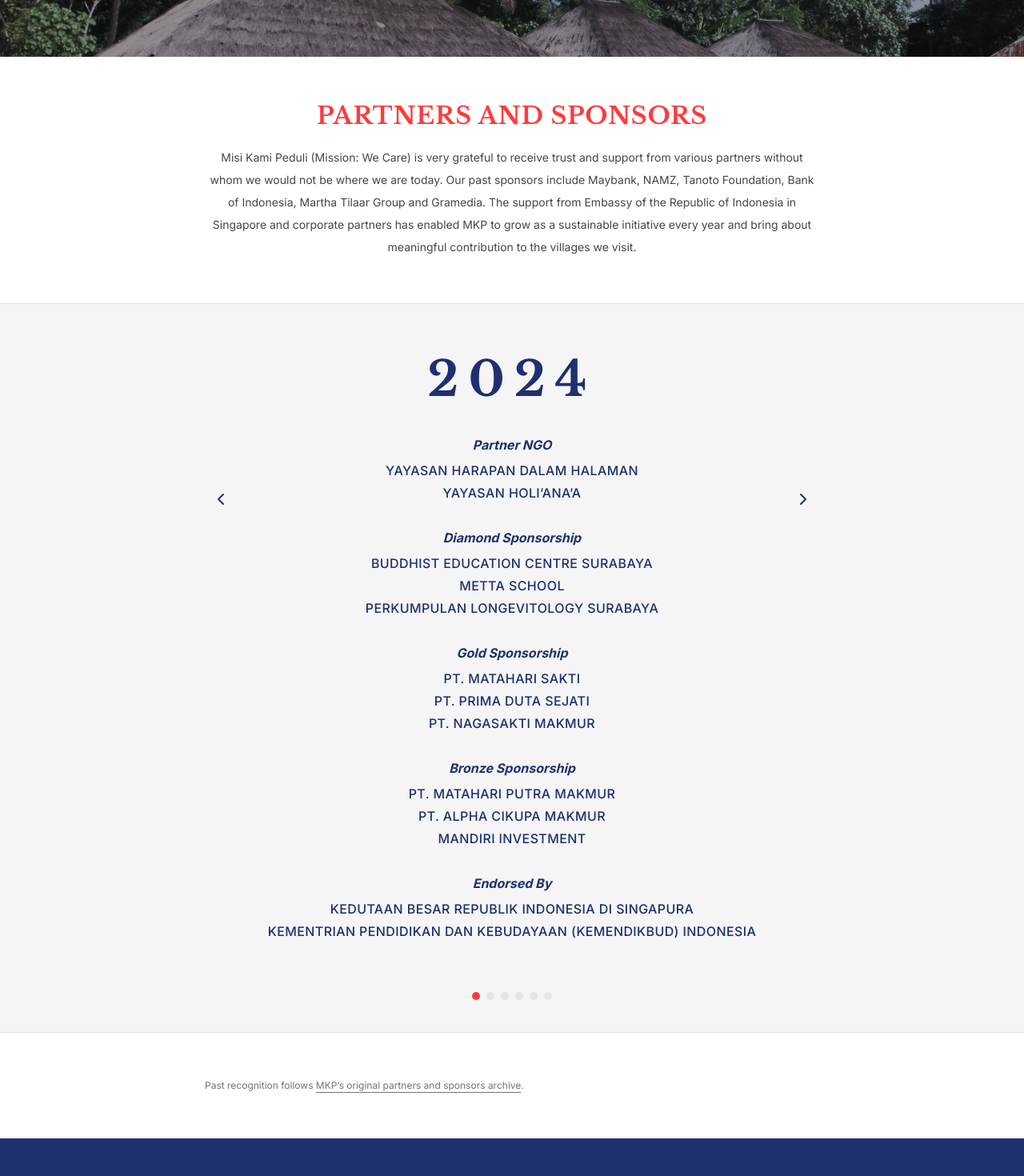
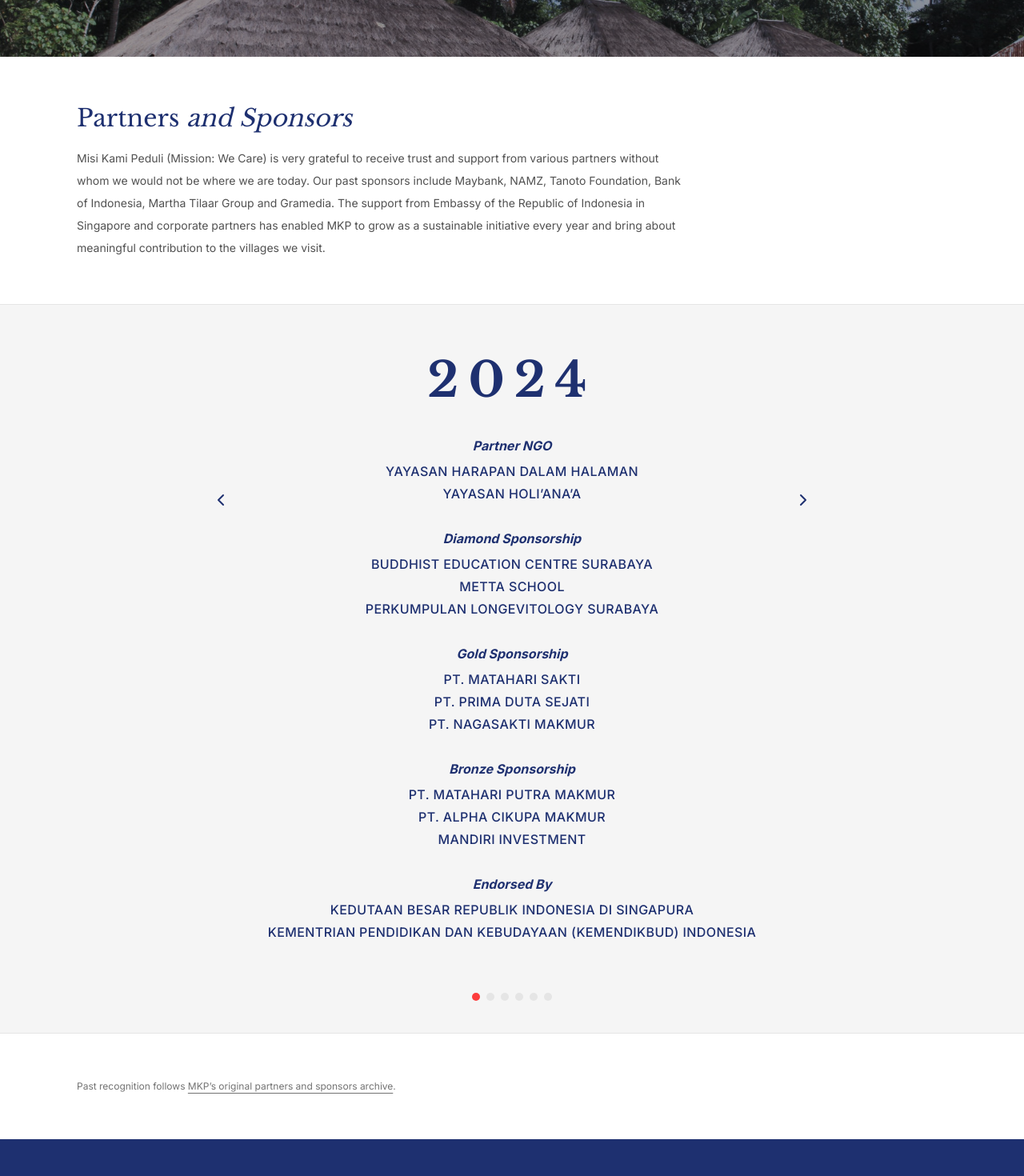
Before and after one commit to MisiKamiPeduli/mkp-website, a Next.js app: page /about/past-sponsors in a window 1280 px wide. Shown: the part 300-1770 px from the top of the page at 80% size. Built offline with nearby package versions, Linux system fonts and the light colour scheme.

Commit message:
Left-align past sponsors intro with the hero and site headings

```diff
--- a/src/app/about/past-sponsors/page.tsx
+++ b/src/app/about/past-sponsors/page.tsx
@@ -20,16 +20,16 @@ export default function PastSponsorsPage() {
       />
 
       <SiteContainer>
-        <section aria-labelledby="sponsors-intro-heading" className="mx-auto max-w-3xl py-10 text-center sm:py-14">
-          <h2 id="sponsors-intro-heading" className="text-2xl font-bold uppercase tracking-wide text-primary sm:text-3xl">Partners and Sponsors</h2>
-          <p className="mt-5 text-sm leading-7 text-foreground/80">Misi Kami Peduli (Mission: We Care) is very grateful to receive trust and support from various partners without whom we would not be where we are today. Our past sponsors include Maybank, NAMZ, Tanoto Foundation, Bank of Indonesia, Martha Tilaar Group and Gramedia. The support from Embassy of the Republic of Indonesia in Singapore and corporate partners has enabled MKP to grow as a sustainable initiative every year and bring about meaningful contribution to the villages we visit.</p>
+        <section aria-labelledby="sponsors-intro-heading" className="py-10 sm:py-14">
+          <h2 id="sponsors-intro-heading" className="text-2xl leading-snug text-secondary-text sm:text-3xl">Partners <span className="italic">and Sponsors</span></h2>
+          <p className="mt-4 max-w-3xl text-sm leading-7 text-foreground/75">Misi Kami Peduli (Mission: We Care) is very grateful to receive trust and support from various partners without whom we would not be where we are today. Our past sponsors include Maybank, NAMZ, Tanoto Foundation, Bank of Indonesia, Martha Tilaar Group and Gramedia. The support from Embassy of the Republic of Indonesia in Singapore and corporate partners has enabled MKP to grow as a sustainable initiative every year and bring about meaningful contribution to the villages we visit.</p>
         </section>
       </SiteContainer>
 
       <SponsorArchive years={pastSponsors} />
 
       <SiteContainer>
-        <div className="mx-auto max-w-3xl py-10 sm:py-14">
+        <div className="py-10 sm:py-14">
           <p className="text-xs leading-5 text-muted-foreground">Past recognition follows <a href={SPONSOR_ARCHIVE_SOURCE} target="_blank" rel="noopener noreferrer" className="underline underline-offset-4 hover:text-foreground focus-visible:outline-2 focus-visible:outline-offset-4 focus-visible:outline-ring">MKP’s original partners and sponsors archive<span className="sr-only"> (opens in a new tab)</span></a>.</p>
         </div>
       </SiteContainer>
```
